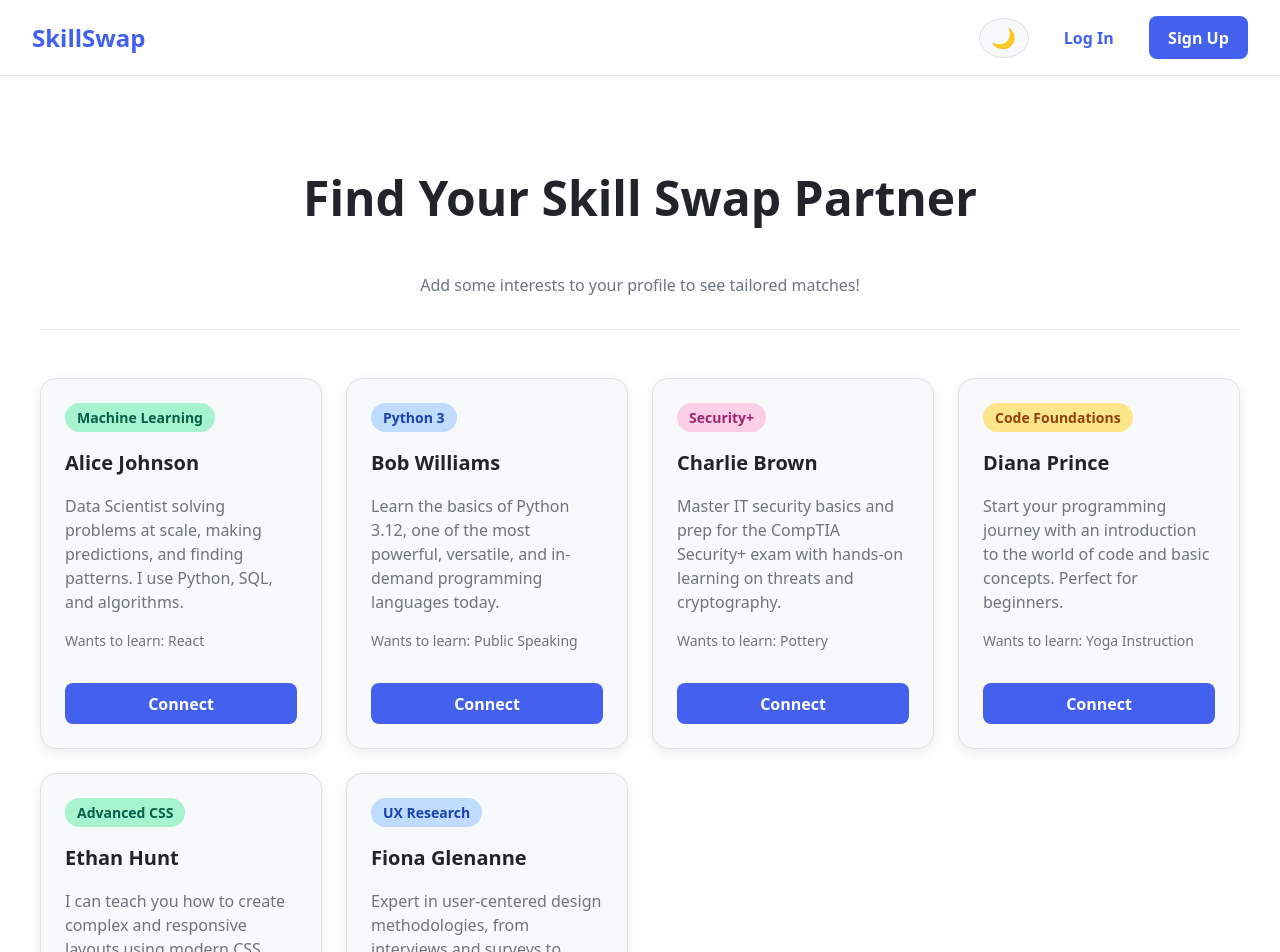
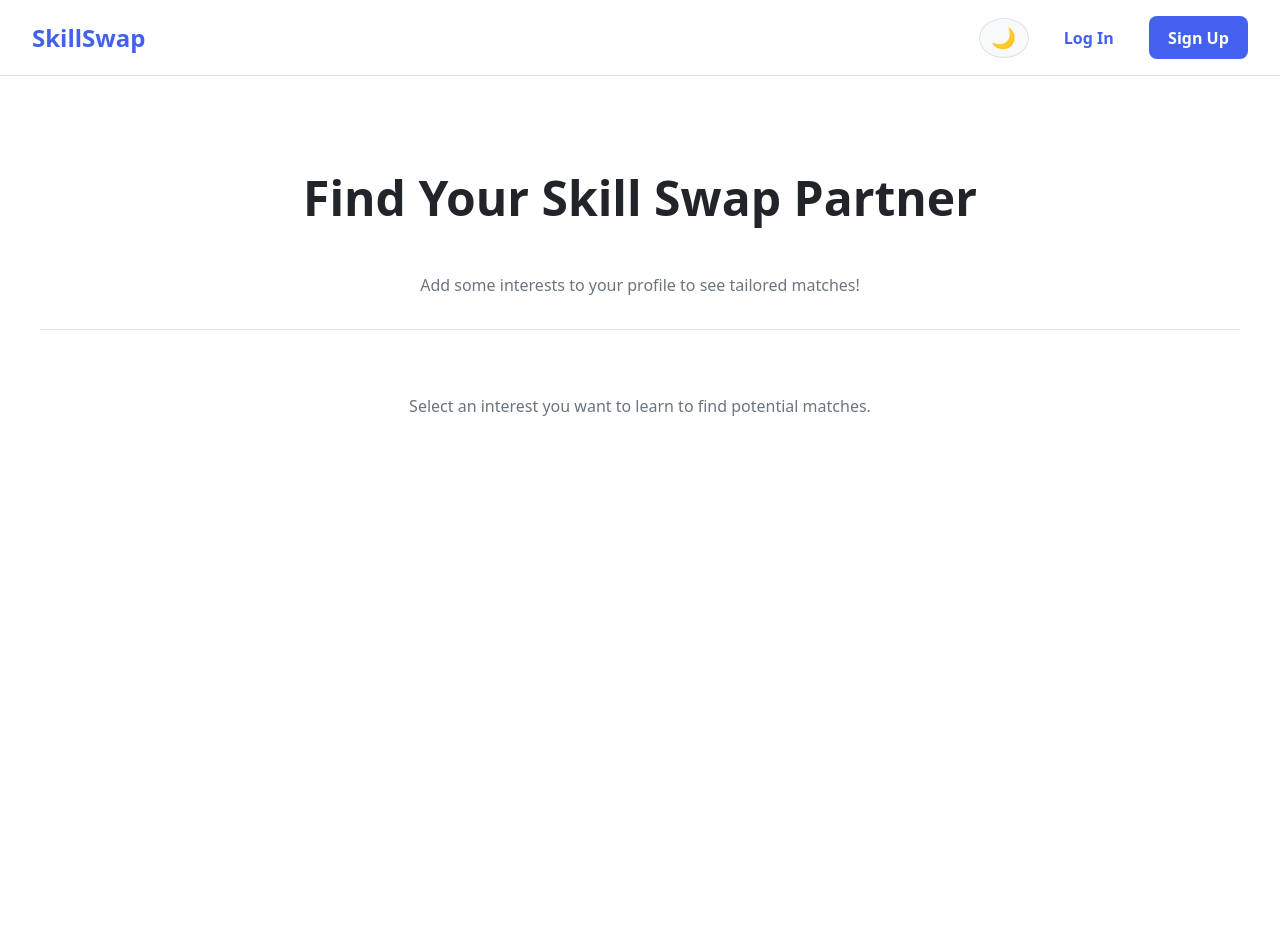
Before and after one commit to sumitgk2003/SSD_Skill_Swap_G20, a React app in the folder frontend/: page /browse in a window 1280 px wide. Shown: the top 952 px of the page. Built offline with nearby package versions, Linux system fonts and the light colour scheme; the HTML template or start-up script is replaced by a standard one.

Commit message:
made changes to the browsekills.jsx dashboardpage.jsx and Findmatchespage.jsx

```diff
--- a/frontend/src/pages/BrowseSkillsPage.jsx
+++ b/frontend/src/pages/BrowseSkillsPage.jsx
@@ -1,56 +1,6 @@
-import React, { useState, useMemo } from 'react';
+import React, { useState, useMemo, useEffect } from 'react';
 import { useSelector } from 'react-redux';
-
-const mockUsers = [
-  {
-    id: 1,
-    name: 'Alice Johnson',
-    avatar: 'A',
-    skillsToTeach: ['Machine Learning', 'Creative Writing'],
-    skillsToLearn: ['React'],
-    bio: 'Data Scientist solving problems at scale, making predictions, and finding patterns. I use Python, SQL, and algorithms.'
-  },
-  {
-    id: 2,
-    name: 'Bob Williams',
-    avatar: 'B',
-    skillsToTeach: ['Python 3'],
-    skillsToLearn: ['Public Speaking', 'Node.js'],
-    bio: 'Learn the basics of Python 3.12, one of the most powerful, versatile, and in-demand programming languages today.'
-  },
-  {
-    id: 3,
-    name: 'Charlie Brown',
-    avatar: 'C',
-    skillsToTeach: ['Security+', 'Graphic Design'],
-    skillsToLearn: ['Pottery'],
-    bio: 'Master IT security basics and prep for the CompTIA Security+ exam with hands-on learning on threats and cryptography.'
-  },
-  {
-    id: 4,
-    name: 'Diana Prince',
-    avatar: 'D',
-    skillsToTeach: ['Code Foundations', 'Python'],
-    skillsToLearn: ['Yoga Instruction'],
-    bio: 'Start your programming journey with an introduction to the world of code and basic concepts. Perfect for beginners.'
-  },
-    {
-    id: 5,
-    name: 'Ethan Hunt',
-    avatar: 'E',
-    skillsToTeach: ['Advanced CSS', 'React'],
-    skillsToLearn: ['Bread Making'],
-    bio: 'I can teach you how to create complex and responsive layouts using modern CSS techniques like Flexbox and Grid.'
-  },
-  {
-    id: 6,
-    name: 'Fiona Glenanne',
-    avatar: 'F',
-    skillsToTeach: ['UX Research', 'Spanish'],
-    skillsToLearn: ['Salsa Dancing'],
-    bio: 'Expert in user-centered design methodologies, from interviews and surveys to usability testing and persona creation.'
-  },
-];
+import axios from 'axios';
 
 const pillColors = [
     { bg: '#FDE68A', text: '#92400E' }, // Yellow
@@ -60,8 +10,8 @@ const pillColors = [
 ];
 
 // User Card Component
-const UserCard = ({ user, onConnect, connectionStatus }) => {
-    const pillColor = pillColors[user.id % pillColors.length];
+const UserCard = ({ user, interest, onConnect, connectionStatus }) => {
+    const pillColor = pillColors[user.user_id.charCodeAt(0) % pillColors.length];
 
     const cardStyle = {
         backgroundColor: 'var(--background-secondary)',
@@ -116,12 +66,12 @@ const UserCard = ({ user, onConnect, connectionStatus }) => {
             onMouseLeave={() => setHovered(false)}
         >
             <div>
-                <span style={pillStyle}>{user.skillsToTeach[0]}</span>
+                <span style={pillStyle}>{interest}</span>
             </div>
             <h3 style={{ margin: 0, fontSize: '1.25rem', color: 'var(--text-primary)', fontWeight: 'bold' }}>{user.name}</h3>
-            <p style={{ margin: 0, color: 'var(--text-secondary)', flexGrow: 1 }}>{user.bio}</p>
+            <p style={{ margin: 0, color: 'var(--text-secondary)', flexGrow: 1 }}>This user can teach you {interest} and is interested in learning one of your skills.</p>
             <div style={{ display: 'flex', justifyContent: 'space-between', alignItems: 'center', color: 'var(--text-secondary)', fontSize: '0.875rem' }}>
-                <span>Wants to learn: {user.skillsToLearn[0]}</span>
+                <span>Wants to learn: {user.skills_they_want.join(', ')}</span>
             </div>
             <button
                 style={connectButtonStyle}
@@ -141,21 +91,60 @@ const UserCard = ({ user, onConnect, connectionStatus }) => {
 const BrowseSkillsPage = () => {
   const { interests: userInterests } = useSelector((state) => state.auth);
   const [requestedUsers, setRequestedUsers] = useState(new Set());
+  const [matches, setMatches] = useState([]);
+  const [loading, setLoading] = useState(false);
 
   const [activeInterest, setActiveInterest] = useState('All');
   const interestsForFilter = useMemo(() => ['All', ...userInterests], [userInterests]);
 
-  const filteredUsers = useMemo(() => {
-    if (activeInterest === 'All') return mockUsers;
-
-    const lowercasedInterest = activeInterest.toLowerCase();
-    return mockUsers.filter(user =>
-        user.skillsToTeach.some(skill => skill.toLowerCase().includes(lowercasedInterest))
-    );
+  useEffect(() => {
+    if (activeInterest && activeInterest !== 'All') {
+      fetchMatches(activeInterest);
+    } else {
+      setMatches([]);
+    }
   }, [activeInterest]);
 
-  const handleConnect = (userToConnect) => {
-    setRequestedUsers(prev => new Set(prev).add(userToConnect.id));
+  const fetchMatches = async (interest) => {
+    setLoading(true);
+    try {
+      const res = await axios.post(
+        'http://localhost:8000/api/v1/users/getMatches',
+        { interest },
+        { withCredentials: true }
+      );
+      if (res.data.success) {
+        setMatches(res.data.data);
+      }
+    } catch (error) {
+      console.error("Error fetching matches:", error);
+      setMatches([]);
+    } finally {
+      setLoading(false);
+    }
+  };
+
+  const handleConnect = async (userToConnect) => {
+    if (!userToConnect.skills_they_want || userToConnect.skills_they_want.length === 0) {
+      console.error("Cannot connect: No matching skills they want.");
+      return;
+    }
+
+    try {
+        await axios.post(
+            'http://localhost:8000/api/v1/users/sendRequest',
+            {
+                recipientId: userToConnect.user_id,
+                learnSkill: activeInterest, // Skill you want to learn
+                teachSkill: userToConnect.skills_they_want[0], // Skill they want to learn from you
+            },
+            { withCredentials: true }
+        );
+        setRequestedUsers(prev => new Set(prev).add(userToConnect.user_id));
+    } catch (error) {
+        console.error("Error sending connection request:", error);
+        alert(error.response?.data?.message || 'Failed to send request.');
+    }
   };
 
   const getConnectionStatus = (userId) => {
@@ -231,16 +220,21 @@ const BrowseSkillsPage = () => {
             )}
         </div>
 
+        {loading ? <p>Finding matches...</p> : (
             <div style={usersGridStyle}>
-          {filteredUsers.map(user => (
+              {matches.map(user => (
                 <UserCard
-                key={user.id}
+                    key={user.user_id}
                     user={user}
+                    interest={activeInterest}
                     onConnect={handleConnect}
-                connectionStatus={getConnectionStatus(user.id)}
+                    connectionStatus={getConnectionStatus(user.user_id)}
                 />
               ))}
             </div>
+        )}
+        {activeInterest !== 'All' && !loading && matches.length === 0 && <p>No reciprocal matches found for "{activeInterest}". Try another skill!</p>}
+        {activeInterest === 'All' && <p>Select an interest you want to learn to find potential matches.</p>}
       </div>
     </div>
   );
--- a/frontend/src/pages/DashboardPage.jsx
+++ b/frontend/src/pages/DashboardPage.jsx
@@ -1,5 +1,6 @@
-import React, { useState } from 'react';
+import React, { useState, useEffect } from 'react';
 import { useSelector } from 'react-redux';
+import axios from 'axios';
 
 // --- MOCK DATA ---
 const learningSkillsData = [
@@ -41,21 +42,6 @@ const teachingSkillsData = [
     requests: 0,
     upcoming: 3,
   },
-];
-
-const DUMMY_REQUESTS = [
-    {
-        id: 6,
-        name: 'Fiona Glenanne',
-        avatar: 'F',
-        skillsToTeach: ['UX Research', 'Spanish'],
-    },
-    {
-        id: 5,
-        name: 'Ethan Hunt',
-        avatar: 'E',
-        skillsToTeach: ['Advanced CSS', 'React'],
-    }
 ];
 
 const pillColors = [
@@ -118,14 +104,16 @@ const RequestCard = ({ request, onAccept, onDecline }) => {
 
     return (
         <div style={cardStyle}>
-            <div style={avatarStyle}>{request.name.charAt(0)}</div>
+            <div style={avatarStyle}>{request.sender.name.charAt(0)}</div>
             <div style={infoStyle}>
-                <h4 style={nameStyle}>{request.name}</h4>
-                <p style={skillStyle}>Wants to connect about <strong>{request.skillsToTeach[0]}</strong></p>
+                <h4 style={nameStyle}>{request.sender.name}</h4>
+                <p style={skillStyle}>
+                    Wants to learn <strong>{request.teaching_requirement}</strong> from you, and will teach you <strong>{request.learning_opportunity}</strong>.
+                </p>
             </div>
             <div style={buttonGroupStyle}>
-                <button style={acceptButtonStyle} onClick={() => onAccept(request.id)} aria-label={`Accept connection from ${request.name}`}>Accept</button>
-                <button style={declineButtonStyle} onClick={() => onDecline(request.id)} aria-label={`Decline connection from ${request.name}`}>Decline</button>
+                <button style={acceptButtonStyle} onClick={() => onAccept(request._id)} aria-label={`Accept connection from ${request.sender.name}`}>Accept</button>
+                <button style={declineButtonStyle} onClick={() => onDecline(request._id)} aria-label={`Decline connection from ${request.sender.name}`}>Decline</button>
             </div>
         </div>
     );
@@ -218,14 +206,49 @@ const SkillCard = ({ skill, type }) => {
 
 const DashboardPage = () => {
   const { user } = useSelector((state) => state.auth);
-  const [incomingRequests, setIncomingRequests] = useState(DUMMY_REQUESTS);
+  const [incomingRequests, setIncomingRequests] = useState([]);
+  const [loading, setLoading] = useState(true);
 
-  const handleAccept = (userId) => {
-    setIncomingRequests(prevRequests => prevRequests.filter(req => req.id !== userId));
+  useEffect(() => {
+    const fetchRequests = async () => {
+      try {
+        const res = await axios.get(
+          'http://localhost:8000/api/v1/users/viewRequests',
+          { withCredentials: true }
+        );
+        if (res.data.success) {
+          setIncomingRequests(res.data.data);
+        }
+      } catch (error) {
+        console.error("Error fetching connection requests:", error);
+      } finally {
+        setLoading(false);
+      }
+    };
+
+    fetchRequests();
+  }, []);
+
+  const respondToRequest = async (requestId, status) => {
+    try {
+      await axios.post(
+        'http://localhost:8000/api/v1/users/respondRequest',
+        { requestId, status },
+        { withCredentials: true }
+      );
+      setIncomingRequests(prevRequests => prevRequests.filter(req => req._id !== requestId));
+    } catch (error) {
+      console.error(`Error responding to request (${status}):`, error);
+      alert(`Failed to ${status} request.`);
+    }
   };
 
-  const handleDecline = (userId) => {
-    setIncomingRequests(prevRequests => prevRequests.filter(req => req.id !== userId));
+  const handleAccept = (requestId) => {
+    respondToRequest(requestId, 'accepted');
+  };
+
+  const handleDecline = (requestId) => {
+    respondToRequest(requestId, 'rejected');
   };
 
   const pageStyle = {
@@ -274,13 +297,15 @@ const DashboardPage = () => {
         <h1 style={headerStyle}>Welcome back, {user?.name || 'User'}!</h1>
         <p style={subHeaderStyle}>Here's a snapshot of your learning and teaching journey.</p>
 
-        {incomingRequests.length > 0 && (
+        {loading ? (
+            <p>Loading requests...</p>
+        ) : incomingRequests.length > 0 && (
           <section>
             <h2 style={sectionHeaderStyle}>Connection Requests</h2>
             <div style={{...gridStyle, gridTemplateColumns: '1fr', gap: '1rem'}}>
               {incomingRequests.map(req => (
                 <RequestCard
-                  key={req.id}
+                  key={req._id}
                   request={req}
                   onAccept={handleAccept}
                   onDecline={handleDecline}
--- a/frontend/src/pages/FindMatchesPage.jsx
+++ b/frontend/src/pages/FindMatchesPage.jsx
@@ -1,55 +1,5 @@
 import React, { useState, useRef, useEffect } from 'react';
-
-// Mock data now includes messages and profile pictures
-const mockMatchesData = [
-  {
-    id: 1,
-    name: 'Alice',
-    teaches: 'Creative Writing',
-    learns: 'React',
-    pic: 'https://placehold.co/100x100/6a5acd/FFF?text=A',
-    messages: [
-      { id: 1, sender: 'Alice', text: 'Hey! I see you want to learn React. I can help!' },
-      { id: 2, sender: 'You', text: 'That would be great! I can teach you creative writing in exchange.' },
-    ]
-  },
-  {
-    id: 2,
-    name: 'Bob',
-    teaches: 'Public Speaking',
-    learns: 'Node.js',
-    pic: 'https://placehold.co/100x100/5a4bad/FFF?text=B',
-    messages: [
-      { id: 1, sender: 'Bob', text: 'Hi, interested in learning Node.js?' },
-    ]
-  },
-  {
-    id: 3,
-    name: 'Charlie',
-    teaches: 'Graphic Design',
-    learns: 'Pottery',
-    pic: 'https://placehold.co/100x100/4a3ba9/FFF?text=C',
-    messages: []
-  },
-  {
-    id: 4,
-    name: 'Diana',
-    teaches: 'Yoga Instruction',
-    learns: 'Python',
-    pic: 'https://placehold.co/100x100/3a2ba5/FFF?text=D',
-    messages: [
-      { id: 1, sender: 'Diana', text: 'Namaste. Let me know if youd like to start with Python.' },
-    ]
-  },
-  {
-    id: 5,
-    name: 'Eve',
-    teaches: 'Bread Making',
-    learns: 'React',
-    pic: 'https://placehold.co/100x100/2a1ba1/FFF?text=E',
-    messages: []
-  },
-];
+import axios from 'axios';
 
 // --- ChatWindow Component ---
 const ChatWindow = ({ user, onSendMessage, onOpenScheduler, confirmation }) => {
@@ -80,7 +30,7 @@ const ChatWindow = ({ user, onSendMessage, onOpenScheduler, confirmation }) => {
           <img src={user.pic} alt={user.name} style={styles.chatHeaderPic} />
           <div>
             <h2 style={{ fontSize: '1.15rem', fontWeight: '700', color: '#333', margin: 0 }}>{user.name}</h2>
-            <div style={{ fontSize: 13, color: '#666' }}>{user.teaches} • wants {user.learns}</div>
+            <div style={{ fontSize: 13, color: '#666' }}>Teaches you: {user.teaches} • Learns from you: {user.learns}</div>
           </div>
         </div>
 
@@ -136,8 +86,9 @@ const ChatWindow = ({ user, onSendMessage, onOpenScheduler, confirmation }) => {
 
 // --- FindMatchesPage Component ---
 const FindMatchesPage = () => {
-  const [matches, setMatches] = useState(mockMatchesData);
+  const [matches, setMatches] = useState([]);
   const [selectedUser, setSelectedUser] = useState(null);
+  const [loading, setLoading] = useState(true);
 
   // scheduler modal state
   const [schedulerOpen, setSchedulerOpen] = useState(false);
@@ -163,6 +114,32 @@ const FindMatchesPage = () => {
       link.href = 'https://fonts.googleapis.com/css2?family=Inter:wght@300;400;600;700;800&display=swap';
       document.head.appendChild(link);
     }
+
+    const fetchConnectedUsers = async () => {
+        setLoading(true);
+        try {
+            const res = await axios.get('http://localhost:8000/api/v1/users/getConnected', { withCredentials: true });
+            if (res.data.success) {
+                const formattedConnections = res.data.data.map(conn => ({
+                    id: conn._id, // Match ID
+                    userId: conn.partner._id,
+                    name: conn.partner.name,
+                    teaches: conn.skill_i_learn, // What they teach you
+                    learns: conn.skill_i_teach, // What they learn from you
+                    pic: `https://placehold.co/100x100/6a5acd/FFF?text=${conn.partner.name.charAt(0)}`,
+                    messages: [], // Initialize with empty messages
+                }));
+                setMatches(formattedConnections);
+            }
+        } catch (error) {
+            console.error("Error fetching connected users:", error);
+        } finally {
+            setLoading(false);
+        }
+    };
+
+    fetchConnectedUsers();
+
   }, []);
 
   useEffect(() => {
@@ -267,7 +244,9 @@ const FindMatchesPage = () => {
       <div style={styles.matchListContainer}>
         <h1 style={styles.header}>Your Skill Matches</h1>
         <div style={styles.matchList}>
-          {matches.map(match => (
+            {loading ? <p style={{padding: '1.5rem'}}>Loading connections...</p> :
+             matches.length === 0 ? <p style={{padding: '1.5rem'}}>No connections yet. Go to Browse Skills to find a partner!</p> :
+              matches.map(match => (
                 <div
                   key={match.id}
                   style={selectedUser?.id === match.id ? styles.matchCardSelected : styles.matchCard}
```
Lines whose indentation alone changed are shown as unchanged.
